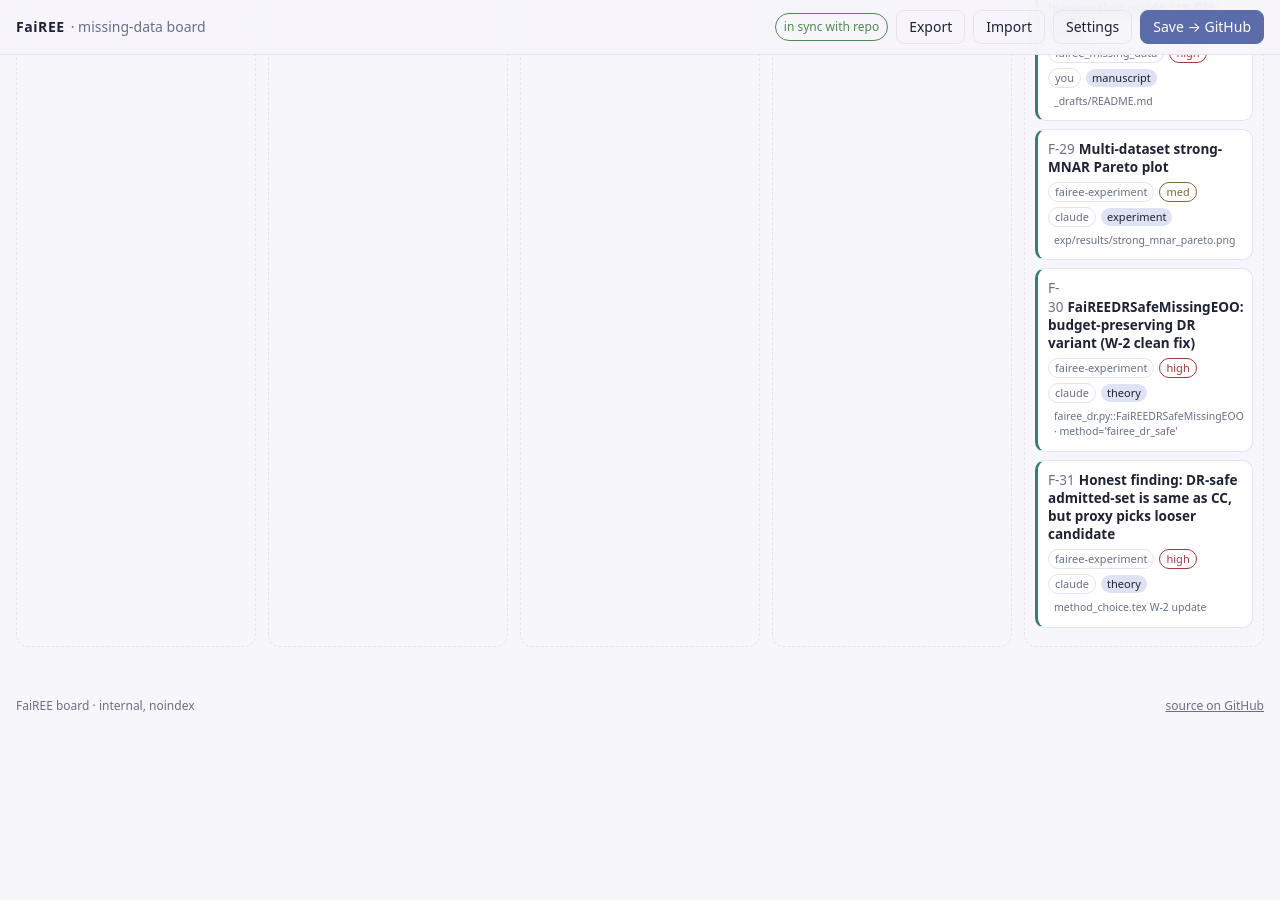
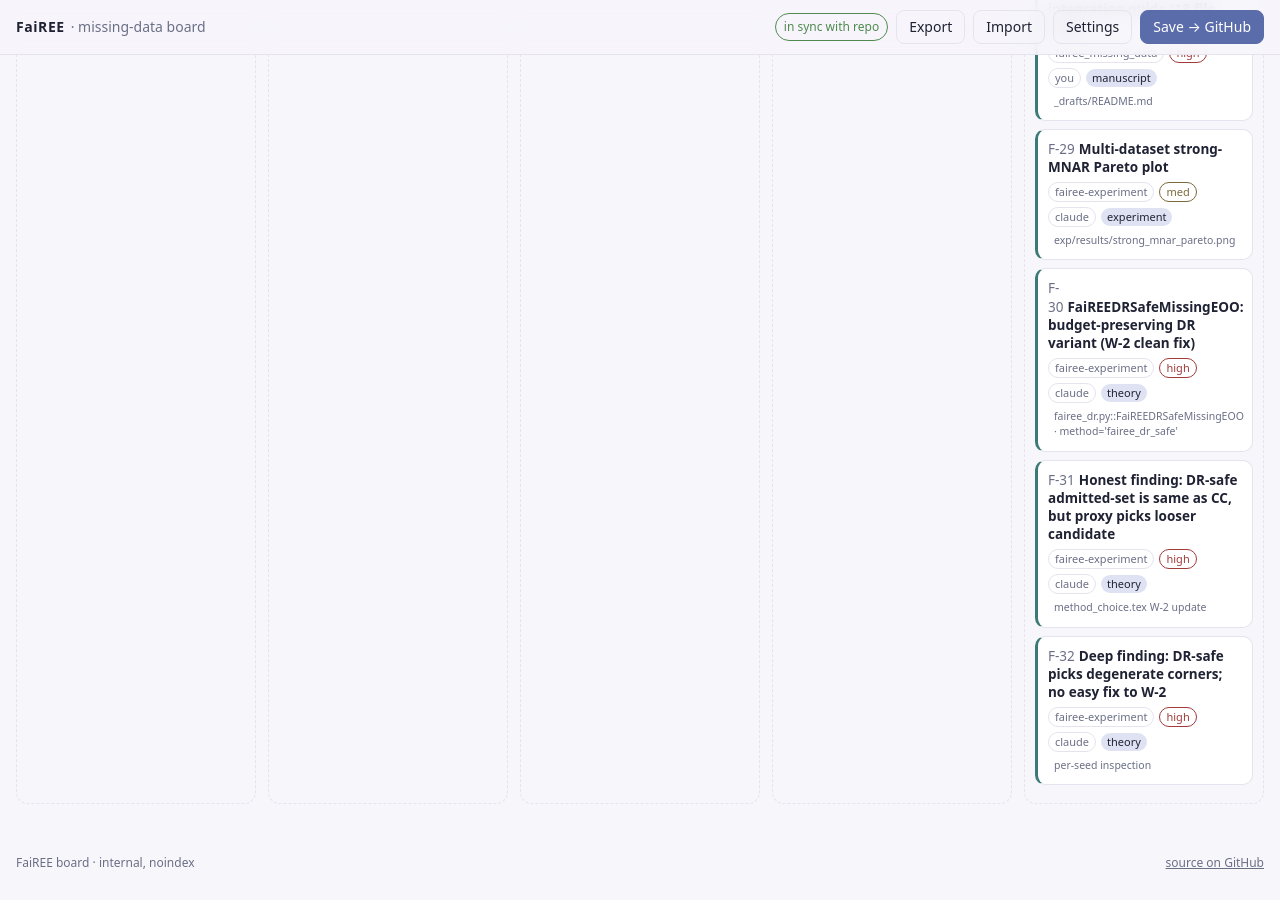
Before and after one commit to yulinl2/yulinl2.github.io, a Jekyll site: the page fairee-board/index.html, which Jekyll copies as it is, in a window 1280 px wide and 900 px high, scrolled down 6783 px. Built offline with Jekyll 4.4.1, drawn with Linux system fonts in a browser that asks for light colours; before the commit the page ends 7525 px from its top, so only the background shows below that; part of the change alters nothing that is shown; some of the changed text lies outside the part shown.

Commit message:
board: W-2 still open with deeper finding (F-32) — no shallow DR fix preserves α-budget

```diff
--- a/fairee-board/assets/data/roadmap.json
+++ b/fairee-board/assets/data/roadmap.json
@@ -878,7 +878,7 @@
       "refs": [
         "theory.tex Assumption 2"
       ],
-      "detail": "FaiREEDRSafeMissingEOO closed the candidate-set bound (Beta-test on IPW counts → admitted set is identical to CC-FaiREE). BUT the chosen candidate within the admitted set differs: CC's IPW-proxy picks tighter EOO; DR-safe's DR-proxy picks looser EOO (still admitted). At α=0.05 strong-MNAR Adult: CC EOO=0.011, DR-safe EOO=0.077. The Beta-quantile only certifies the SET; the proxy determines the realized EOO. Open: candidate selection criterion that's both accuracy-aware AND tight-EOO."
+      "detail": "Three attempted resolutions, all revealed deeper issues: (1) fairee_dr breaks Beta-quantile (cell counts no longer quantile-distributed); (2) fairee_dr_safe (DR proxy + IPW Beta-test) picks degenerate low-threshold candidates because DR-proxy and IPW-admission are misaligned; (3) reducing to CC = no DR gain. CONCLUSION: there's no shallow combination that delivers DR accuracy AND Beta-quantile finite-sample guarantee. The principled fix requires either a DR-aware Beta-quantile derivation or a fundamentally different candidate-set construction (weighted-bootstrap)."
     },
     {
       "id": "F-7",
@@ -1238,6 +1238,20 @@
         "method_choice.tex W-2 update"
       ],
       "detail": "The Beta-quantile bound is on admitted SET, not on specific chosen candidate. CC's IPW-proxy minimization happens to align with tight-EOO; DR-proxy picks more accurate but looser candidates (still within the bound in probability, but empirical realization can exceed α). At strict α=0.05: CC EOO=0.011 vs DR-safe EOO=0.077. Operational: use CC for tight empirical EOO, DR variants for accuracy."
+    },
+    {
+      "id": "F-32",
+      "group": "P",
+      "title": "Deep finding: DR-safe picks degenerate corners; no easy fix to W-2",
+      "category": "theory",
+      "status": "done",
+      "priority": "high",
+      "owner": "claude",
+      "repo": "fairee-experiment",
+      "refs": [
+        "per-seed inspection"
+      ],
+      "detail": "On 8 strong-MNAR Adult seeds at α=0.05: DR-safe sometimes picks thresholds ~0.04 (predict-everyone-positive) → low EOO but ACC drops to 0.66. CC picks thresholds ~0.99 with ACC 0.78. Both admitted by same Beta-test. Per-seed analysis shows DR-proxy is not aligned with IPW-admission, so it optimizes for accuracy at admissible-set corners that have catastrophically low accuracy. Honest negative finding for W-2 shallow fixes."
     }
   ]
 }
```
